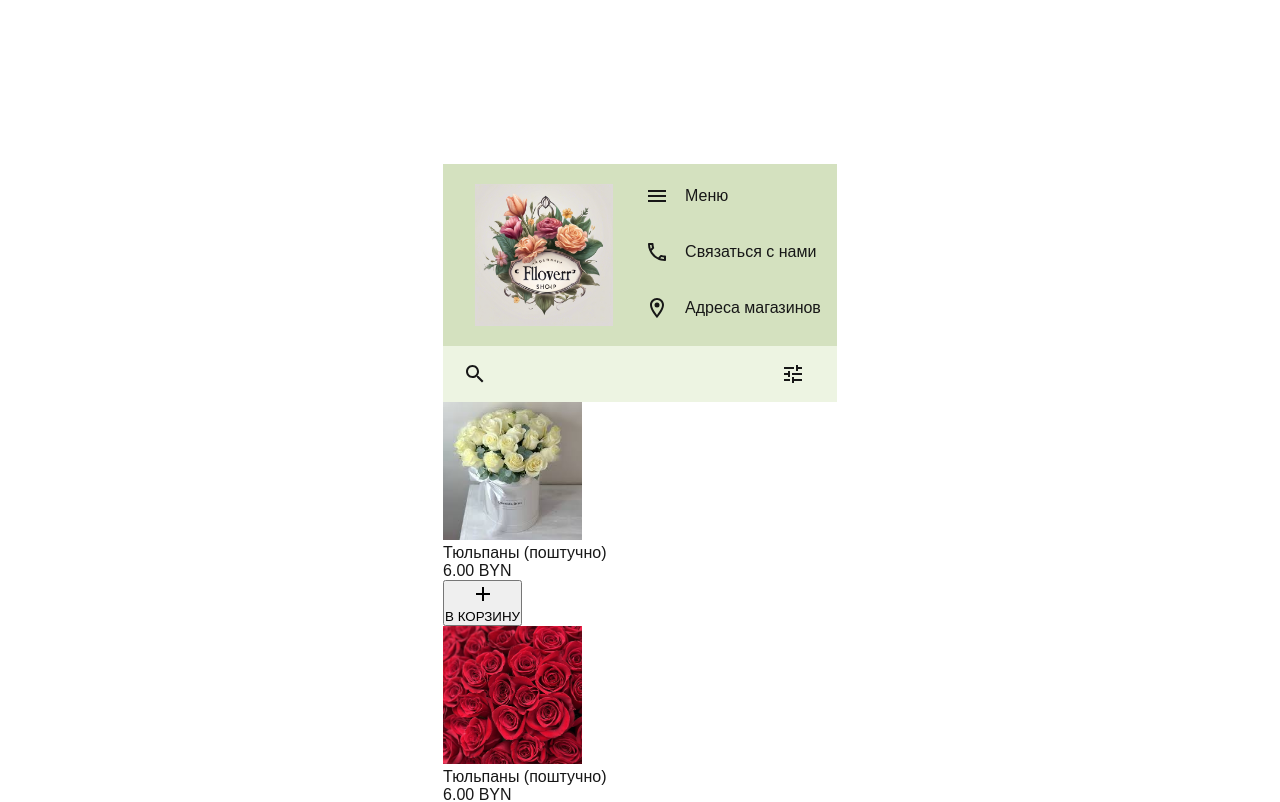
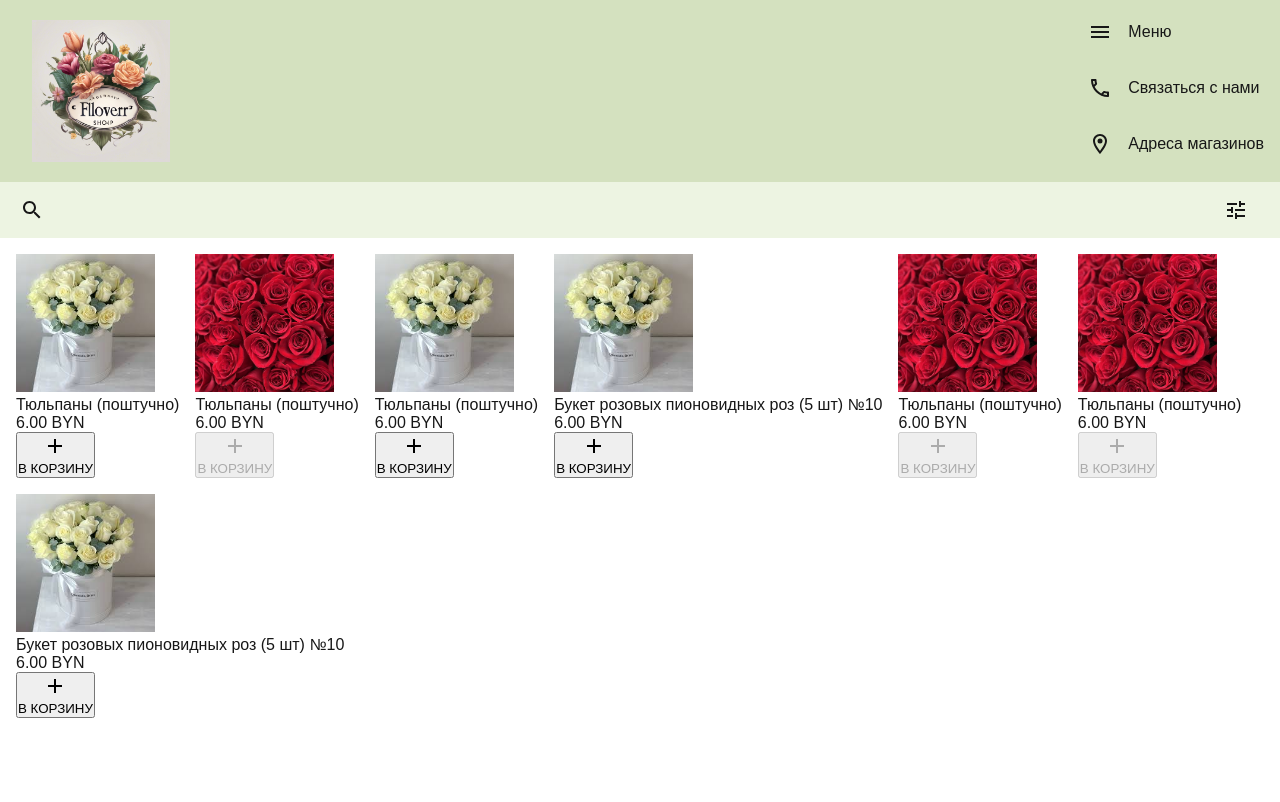
Before and after one commit to Renegatto/frontend-portfolio, a Next.js app: page / in a window 1280 px wide. Shown: the top 802 px of the page. Built offline with nearby package versions, Linux system fonts and the light colour scheme.

Commit message:
Layout content container

```diff
--- a/src/app/examples/flower-shop/page.module.scss
+++ b/src/app/examples/flower-shop/page.module.scss
@@ -2,6 +2,10 @@ $color-primary: #D4E1BF;
 $color-icon-solid: #424D30;
 $color-button-background: #739936;
 $color-background-light: #EDF4E2;
+
+.page {
+  padding: 0px;
+}
 
 .header {
   display: flex;
@@ -41,7 +45,7 @@ $color-background-light: #EDF4E2;
   display: flex;
   justify-content: space-between;
   align-items: center;
-  width: 412;
+  // width: 412;
   height: 80;
 
   background-color: $color-background-light;
@@ -53,3 +57,11 @@ $color-background-light: #EDF4E2;
   align-items: center;
   padding: 8px;
 }
+
+.contents {
+  display: flex;
+  flex-direction: row;
+  flex-wrap: wrap;
+  padding: 16px;
+  gap: 16px;
+}
--- a/src/app/examples/flower-shop/page.tsx
+++ b/src/app/examples/flower-shop/page.tsx
@@ -59,7 +59,7 @@ const Item: FC<{
   <AddToCartBtn disabled={inCart}/>
 </div>
 
-const Contents = () => <div>
+const Contents = () => <div className={styles['contents']}>
   <Item
     image={whiteRosesImg}
     description={'Тюльпаны (поштучно)'}
--- a/src/app/page.tsx
+++ b/src/app/page.tsx
@@ -3,12 +3,12 @@ import { FlowerShopFrontPage } from "./examples/flower-shop/page";
 
 export default function Home() {
   return (
-    <div className={styles.page}>
-      <main className={styles.main}>
+    // <div className={styles.page}>
+    //   <main className={styles.main}>
         <FlowerShopFrontPage/>
-      </main>
-      <footer className={styles.footer}>
-      </footer>
-    </div>
+    //   </main>
+    //   <footer className={styles.footer}>
+    //   </footer>
+    // </div>
   );
 }
```
